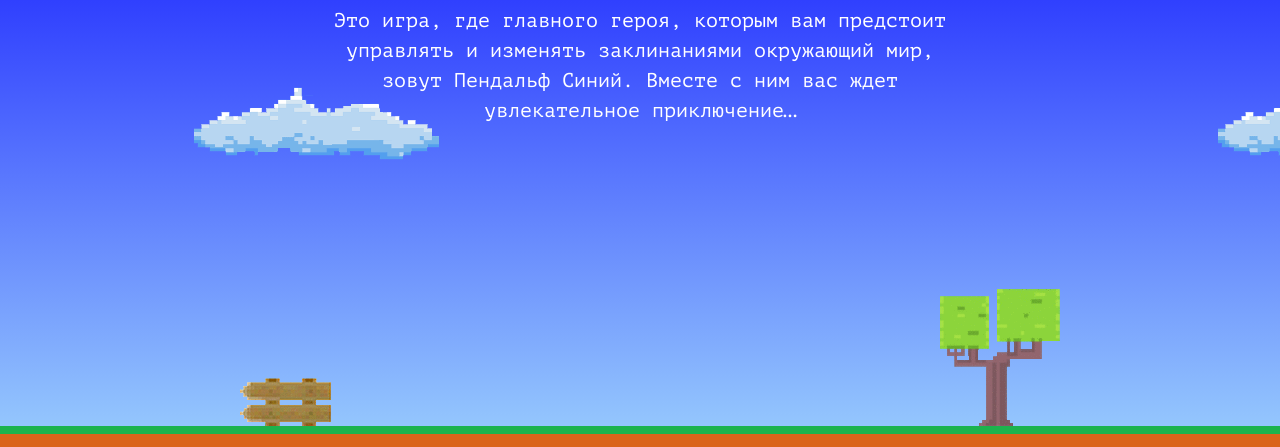
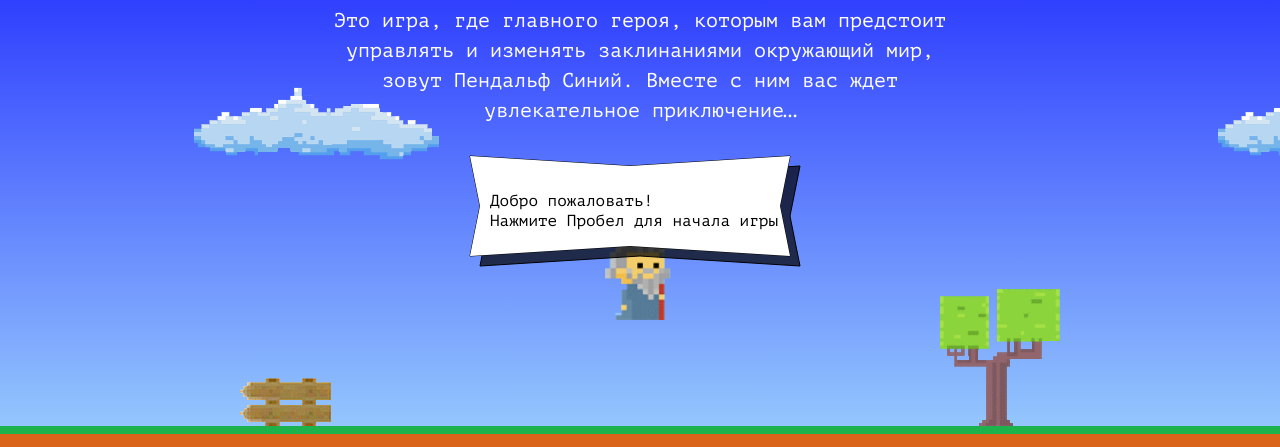
Before and after one commit to ahbalz/1326059-code-and-magick-21, a website: page index.html in a window 1280 px wide. Shown: the part 203-650 px from the top of the page. Drawn offline with Linux system fonts and the light colour scheme.

Commit message:
Учебный проект Задание-!

```diff
--- a/index.html
+++ b/index.html
@@ -180,6 +180,23 @@
   </div>
 </template>
 
+<script>
+  var fireballSize = 22;
+  var getFireballSpeed = function (isMovingLeft) {
+    return isMovingLeft ? 2 : 5;
+  }
+  var wizardSpeed = 3;
+  var wizardWidth = 70;
+  var getWizardHeight = function () {
+    return 1.337 * wizardWidth;
+  }
+  var getWizardX = function (gameFieldWidth) {
+    return (gameFieldWidth - wizardWidth) / 2;
+  }
+  var getWizardY = function (gameFieldHeight) {
+    return gameFieldHeight / 3;
+  }
+</script>
 <script src="js/game.js"></script>
 
 </body>
```
